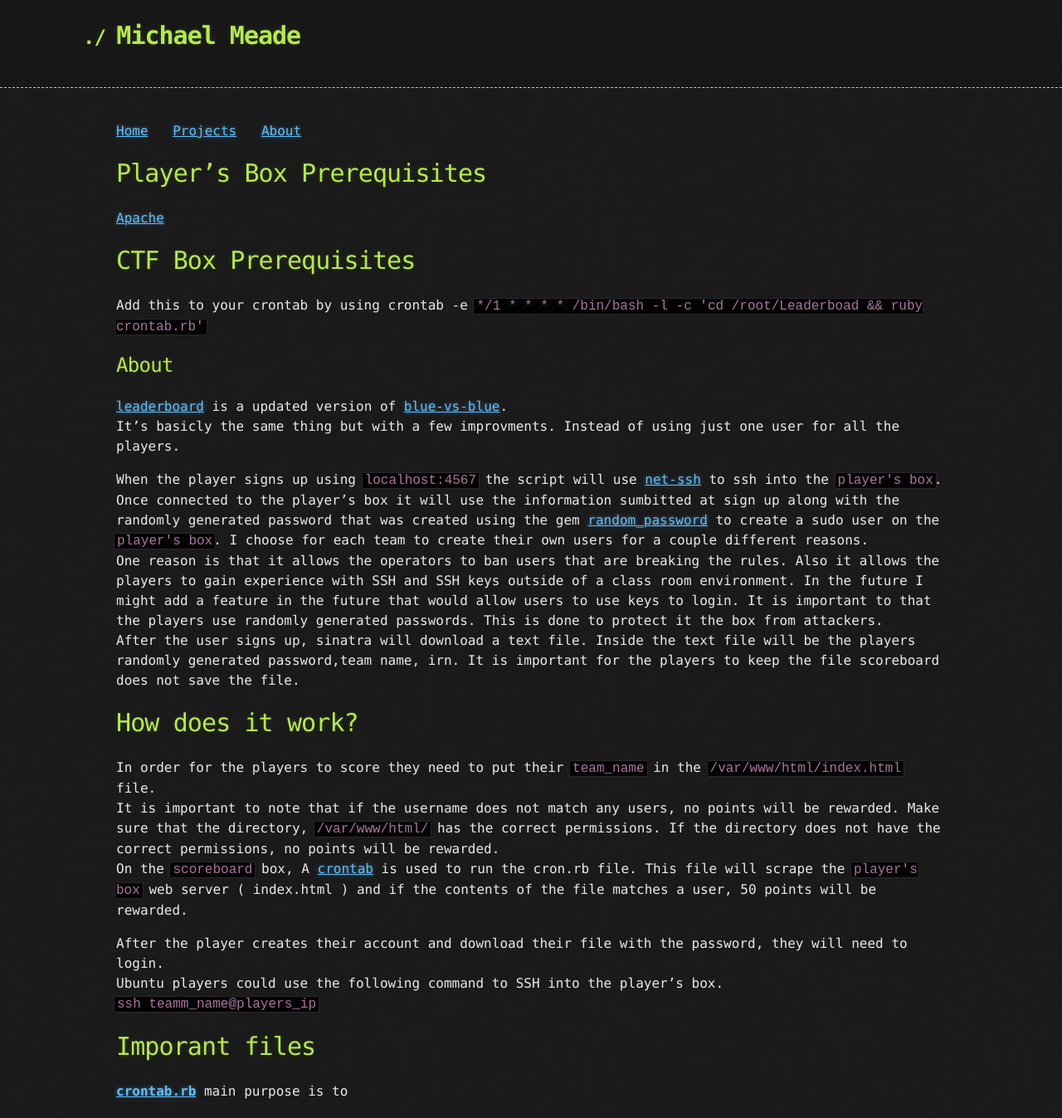
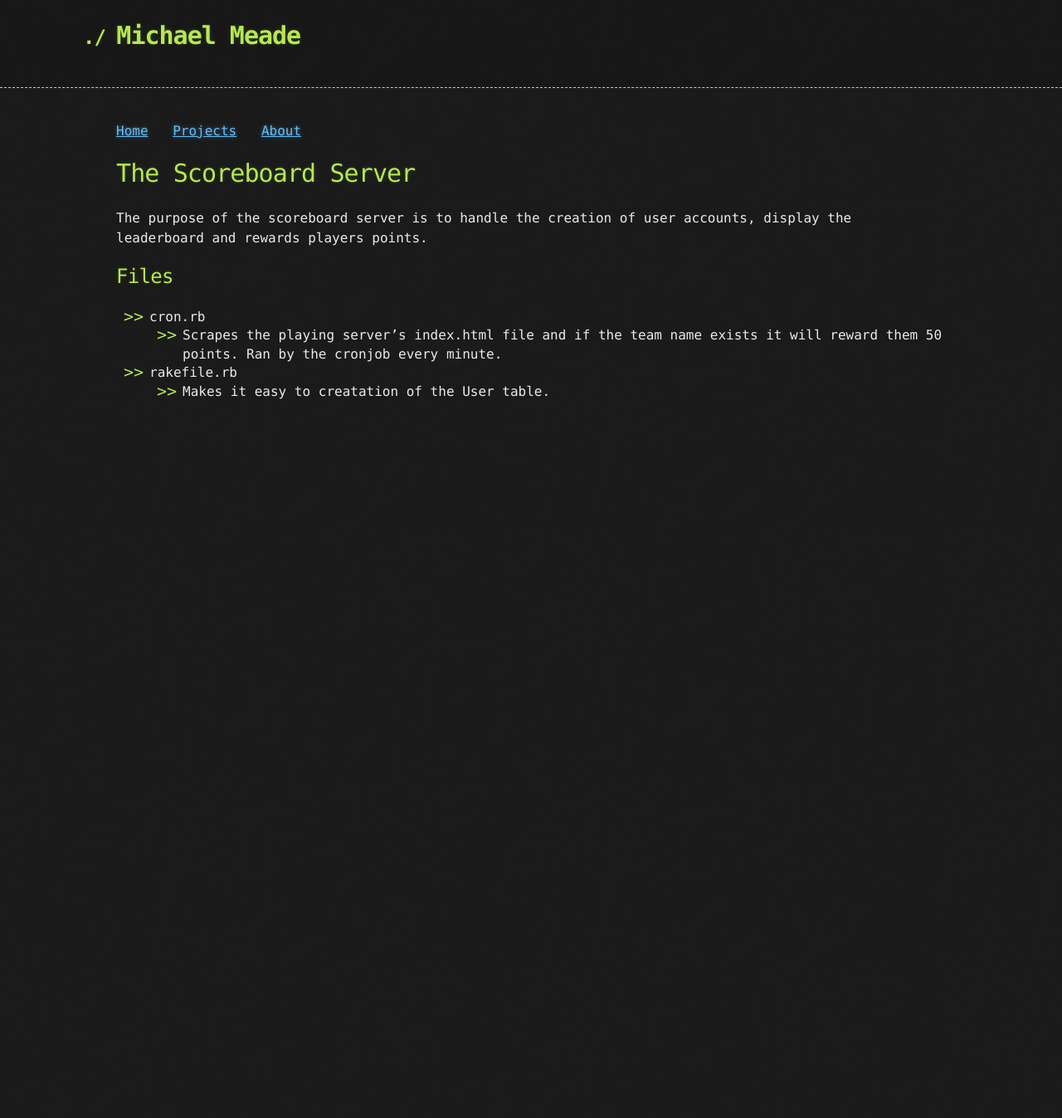
Before and after one commit to Michael-Meade/MinerFind, a Jekyll site: the page built from Projects/leaderboard.md, in a window 1280 px wide. Shown: the whole page at 83% size. Built offline with Jekyll 4.4.1, drawn with Linux system fonts in a browser that asks for light colours; our own code applies the rules of GitHub Pages for plain Markdown files; the repository's description, which GitHub fills in, is left out; after the commit the page ends 900 px from its top, so only the background shows below that.

Commit message:
Update leaderboard.md

````diff
--- a/Projects/leaderboard.md
+++ b/Projects/leaderboard.md
@@ -1,31 +1,9 @@
-# Player's Box Prerequisites
-<a href="http://digitalocean.com/community/tutorials/how-to-install-the-apache-web-server-on-ubuntu-16-04">Apache</a><br>
+# The Scoreboard Server
 
+The purpose of the scoreboard server is to handle the creation of user accounts, display the leaderboard and rewards players points.
 
-# CTF Box  Prerequisites
-Add this to your crontab by using crontab -e
-```*/1 * * * * /bin/bash -l -c 'cd /root/Leaderboad && ruby crontab.rb'```
-
-## About
-<a href="https://github.com/Michael-Meade/Leaderboard">leaderboard</a> is a updated version of <a href="https://github.com/Michael-Meade/blue-vs-blue">blue-vs-blue</a>.<br>
-It's basicly the same thing but with a few improvments. Instead of using just one user for all the players.<br>
-
-When the player signs up using ```localhost:4567``` the script will use <a href="https://github.com/net-ssh/net-ssh">net-ssh</a> to
-ssh into the ```player's  box```.  Once connected to the player's box it will use the information sumbitted at sign up along with the randomly generated password that was created using the gem <a href="https://github.com/akinrt/random_password">random_password</a> to create a sudo user on the ```player's box```. I choose for each team to create their own users for a couple different reasons. <br>
-One reason is that it allows the operators to ban users that are breaking the rules. Also it allows the players to gain experience with SSH and SSH keys outside of a class room environment. In the future I might add a feature in the future that would allow users to use keys to login. It is important to that the players use randomly generated passwords. This is done to protect it the box from attackers. <br>
-After the user signs up, sinatra will download a text file. Inside the text file will be the players randomly generated password,team name, irn. It is important for the players to keep the file scoreboard does not save the file.<br>
-
-# How does it work?
-In order for the players to score they need to put their  ```team_name``` in the ```/var/www/html/index.html``` file. <br>
-It is important to note that if the username does not match any users, no points will be rewarded. Make sure that the directory, ```/var/www/html/``` has the correct permissions. If the directory does not have the correct permissions, no points will be rewarded.<br>
-On the ```scoreboard``` box, A <a href="https://digitalocean.com/community/tutorials/how-to-use-cron-to-automate-tasks-on-a-vps">crontab</a> is used to run the cron.rb file. This file will scrape the ```player's box``` web server ( index.html ) and if the contents of the file matches a user, 50 points will be rewarded.
-
-
-After the player creates their account  and download their file with the password, they will need to login. <br>
-Ubuntu players could use the following command to SSH into the player's box. <br>
-```ssh teamm_name@players_ip```
-
-
-# Imporant files
-
-**<a href="https://github.com/Michael-Meade/Leaderboard/blob/master/cron.rb">crontab.rb</a>** main purpose is to
+## Files
+- cron.rb
+  - Scrapes the playing server's index.html file and if the team name exists it will reward them 50 points. Ran by the cronjob every minute.
+- rakefile.rb
+  - Makes it easy to creatation of the User table.
````
